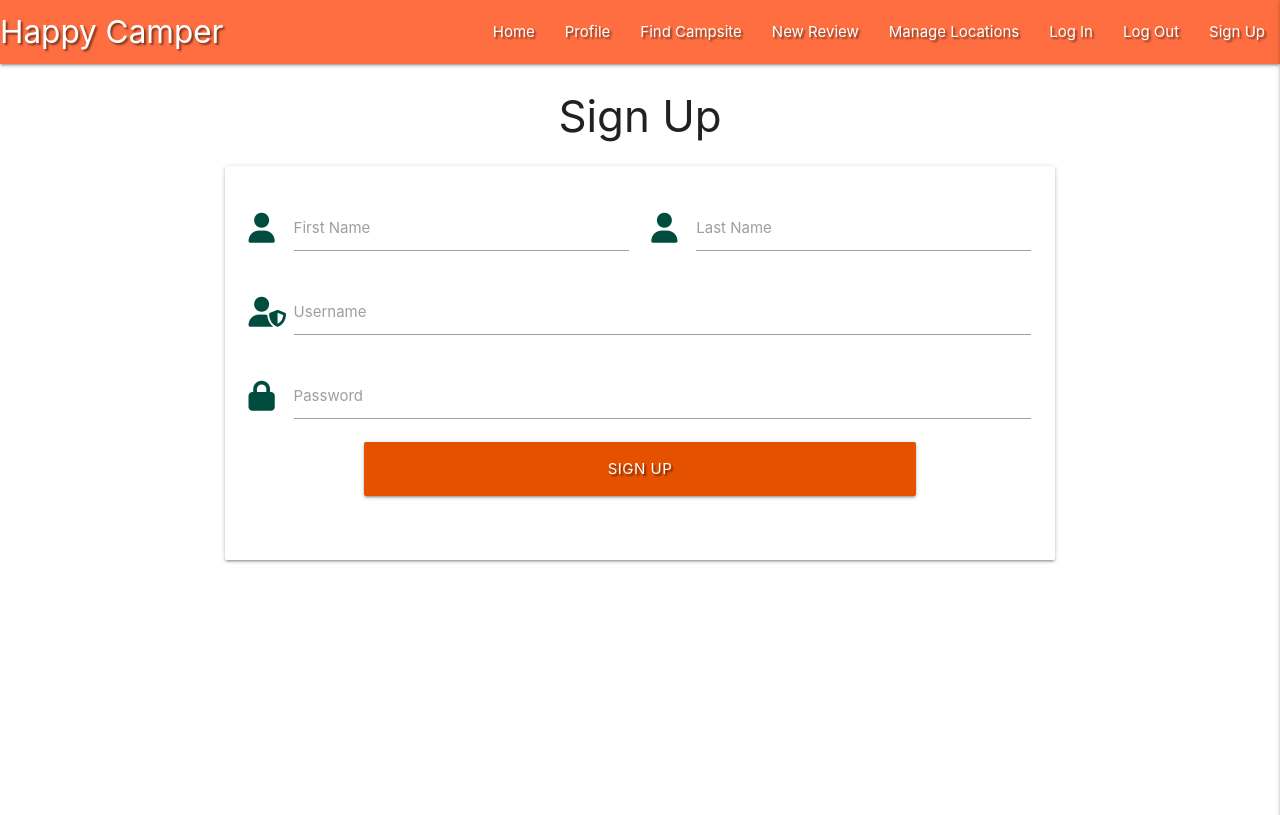
After one commit to EmmaJane22/HappyCamper, a Flask app: page /register in a window 1280 px wide. The commit adds this page. Shown: the top 815 px of the page. Run offline with Flask 2, Linux system fonts and the light colour scheme; some libraries are stand-ins or nearby versions.

Commit message:
Added sign up page and form

```diff
--- a/app.py
+++ b/app.py
@@ -4,6 +4,7 @@ from flask import (
     redirect, request, session, url_for)
 from flask_pymongo import PyMongo
 from bson.objectid import ObjectId
+from werkzeug.security import generate_password_hash, check_password_hash
 if os.path.exists("env.py"):
     import env
 
@@ -24,6 +25,11 @@ def get_sites():
     return render_template("sites.html", sites=sites)
 
 
+@app.route("/register", methods=["GET", "POST"])
+def register():
+    return render_template("register.html")
+
+
 if __name__ == "__main__":
     app.run(host=os.environ.get("IP"),
             port=int(os.environ.get("PORT")),
--- a/templates/base.html
+++ b/templates/base.html
@@ -31,7 +31,7 @@
                 <li><a href="#">Manage Locations</a></li>
                 <li><a href="#">Log In</a></li>
                 <li><a href="#">Log Out</a></li>
-                <li><a href="#">Register</a></li>
+                <li><a href="{{ url_for('register') }}">Sign Up</a></li>
               </ul>
             </div>
         </nav>
@@ -46,7 +46,7 @@
             <li><a href="#">Manage Locations</a></li>
             <li><a href="#">Log In</a></li>
             <li><a href="#">Log Out</a></li>
-            <li><a href="#">Register</a></li>
+            <li><a href="{{ url_for('register') }}">Sign Up</a></li>
         </ul>
     </header>
 
--- /dev/null
+++ b/templates/register.html
@@ -0,0 +1,45 @@
+{% extends "base.html" %}
+{% block content %}
+
+    <h3 class="center-align">Sign Up</h3>
+
+    <div class="row">
+        <form class="col s12 m8 offset-m2" method="POST" action="{{ url_for('register') }}">
+            <div class="card-panel">
+                <div class="row">
+                    <!--First name field -->
+                    <div class="input-field col s6">
+                        <i class="fa-solid fa-user prefix teal-text text-darken-4"></i>
+                        <input id="firstname" name="firstname" type="text" class="validate" required>
+                        <label for="firstname">First Name</label>
+                    </div>
+                    <!--Last name field -->
+                    <div class="input-field col s6">
+                        <i class="fa-solid fa-user prefix teal-text text-darken-4"></i>
+                        <input id="lastname" name="lastname" type="text" class="validate" required>
+                        <label for="lastname">Last Name</label>
+                    </div>
+                    <!--Username field -->
+                    <div class="input-field col s12">
+                        <i class="fa-solid fa-user-shield prefix teal-text text-darken-4"></i>
+                        <input id="username" name="username" type="text" class="validate" required>
+                        <label for="username">Username</label>
+                    </div>
+                    <!--password field -->
+                    <div class="input-field col s12">
+                        <i class="fa-solid fa-lock prefix teal-text text-darken-4"></i>
+                        <input id="password" name="password" type="text" class="validate" required>
+                        <label for="password">Password</label>
+                    </div>
+                    <!--submit button-->
+                    <div class="row">
+                        <button type="submit" class="col s8 offset-m2 btn-large orange darken-4 text-shadow">
+                            SIGN UP
+                        </button>
+                    </div>
+                </div>
+            </div>
+        </form>
+  </div>
+
+{% endblock %}
```
